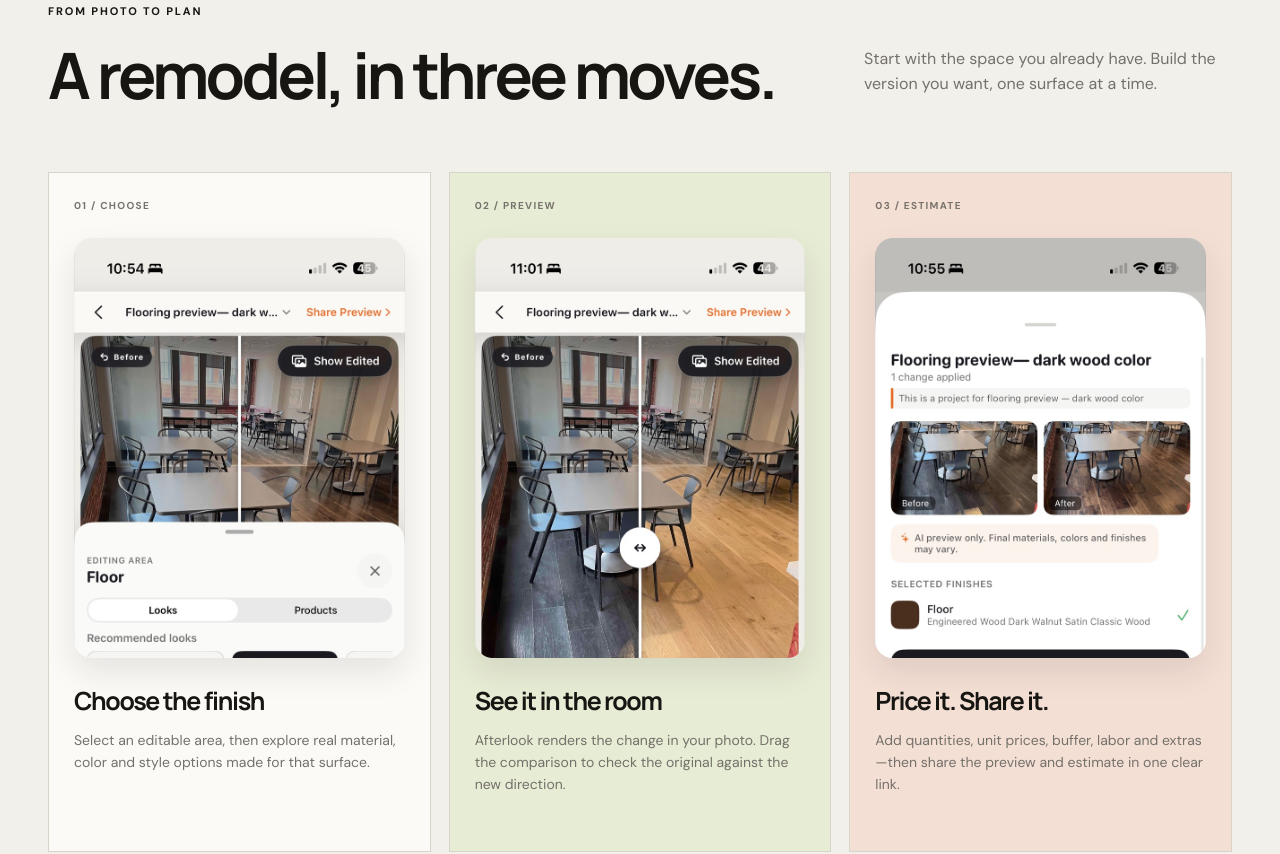
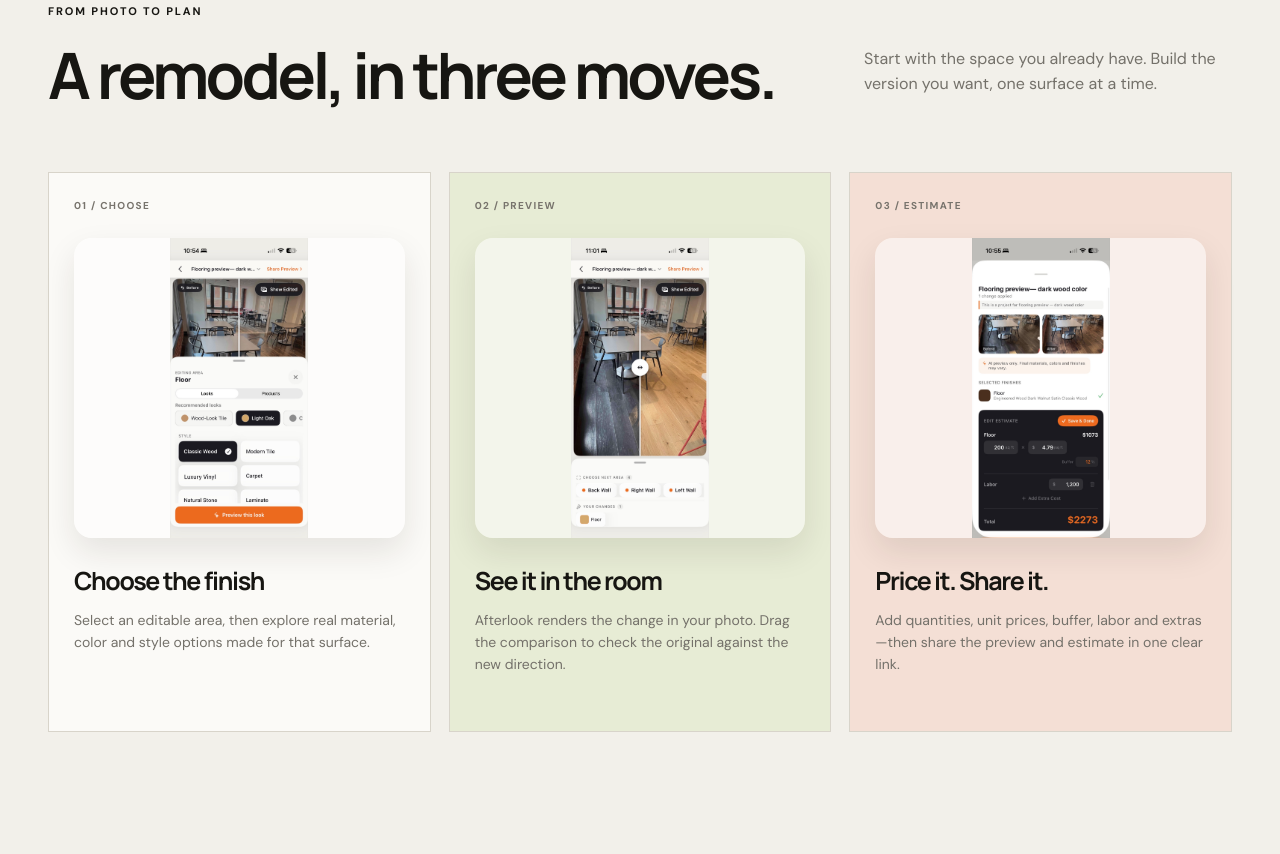
Before and after one commit to Coder-B/Coder-B.github.io, a plain HTML site: page App/Roomery/index.html in a window 1280 px wide. Shown: the part 1441-2295 px from the top of the page. Drawn offline with Linux system fonts and the light colour scheme.

Commit message:
Scale down Afterlook workflow screenshots on desktop

```diff
--- a/App/Roomery/afterlook.css
+++ b/App/Roomery/afterlook.css
@@ -49,11 +49,11 @@ h1 em { font-style:normal; color:var(--orange); }
 
 .statement { padding:130px 24px; background:var(--ink); color:#fff; text-align:center; }.statement .section-label { color:var(--lime); }.statement h2,.workflow h2,.audiences h2,.faq h2,.download h2 { margin:0; font-size:clamp(43px,5vw,70px); line-height:1.02; }.statement h2 span { color:var(--orange); }.statement>p:last-child { max-width:650px; margin:30px auto 0; color:#a9a69f; font-size:17px; }
 .workflow { padding:125px 28px; }.section-head { display:grid; grid-template-columns:1.2fr .6fr; gap:80px; align-items:end; margin-bottom:65px; }.section-head>p { color:var(--muted); margin:0 0 10px; }
-.workflow-grid { display:grid; grid-template-columns:repeat(3,1fr); gap:18px; list-style:none; padding:0; margin:0; }.workflow-grid li { min-height:680px; padding:25px; display:flex; flex-direction:column; background:var(--white); border:1px solid var(--line); }.workflow-grid li:nth-child(2) { background:#e7ecd5; }.workflow-grid li:nth-child(3) { background:#f4dfd5; }
+.workflow-grid { display:grid; grid-template-columns:repeat(3,1fr); gap:18px; list-style:none; padding:0; margin:0; }.workflow-grid li { min-height:560px; padding:25px; display:flex; flex-direction:column; background:var(--white); border:1px solid var(--line); }.workflow-grid li:nth-child(2) { background:#e7ecd5; }.workflow-grid li:nth-child(3) { background:#f4dfd5; }
 .step { color:#77736c; font-size:10px; font-weight:700; text-transform:uppercase; letter-spacing:.13em; }.mini-visual { height:180px; margin:34px 0 28px; position:relative; display:grid; place-items:center; background:#d9d5cc; overflow:hidden; }.capture { background:linear-gradient(#aabbb7 0 57%,#a47b58 57%); }.capture::before { content:""; position:absolute; width:55%; height:42%; background:#b3afa7; bottom:15%; left:10%; border-radius:20px 20px 3px 3px; }.capture span { z-index:2; width:52px; height:52px; display:grid; place-items:center; background:#fff; border-radius:50%; font-size:25px; }
 .transform { grid-template-columns:repeat(3,1fr); gap:8px; padding:22px; background:#d8dfc5; }.transform i { height:110px; background:#be8753; }.transform i:nth-child(2){background:#7e9180}.transform i:nth-child(3){background:#dad0be}.present { grid-template-columns:1fr 1fr; gap:2px; background:#1f1e1b; padding:25px; }.present span { height:110px; display:grid; place-items:end center; padding:8px; color:#fff; font-size:10px; text-transform:uppercase; letter-spacing:.1em; background:linear-gradient(#aaa39a 0 60%,#8d755d 60%); }.present span+span { background:linear-gradient(#7e9180 0 60%,#c79965 60%); }
-.workflow-shot { height:420px; margin:25px 0 24px; display:grid; place-items:center; overflow:hidden; border-radius:18px; background:rgba(255,255,255,.52); box-shadow:0 14px 32px rgba(37,32,24,.1); }
-.workflow-shot img { width:100%; height:100%; display:block; object-fit:contain; }
+.workflow-shot { position:relative; height:300px; margin:25px 0 24px; overflow:hidden; border-radius:18px; background:rgba(255,255,255,.52); box-shadow:0 14px 32px rgba(37,32,24,.1); }
+.workflow-shot img { position:absolute; inset:0; width:100%; height:100%; display:block; object-fit:contain; }
 .workflow-grid h3 { margin:0 0 9px; font-size:25px; }.workflow-grid p { color:var(--muted); margin:0; font-size:14px; }
 .real-example { max-width:1184px; margin:0 auto 125px; padding:76px; display:grid; grid-template-columns:.82fr 1.18fr; gap:78px; align-items:center; background:#d8ef72; }
 .example-copy h2 { margin:0; font-size:clamp(42px,4.6vw,65px); line-height:1.02; }
```
